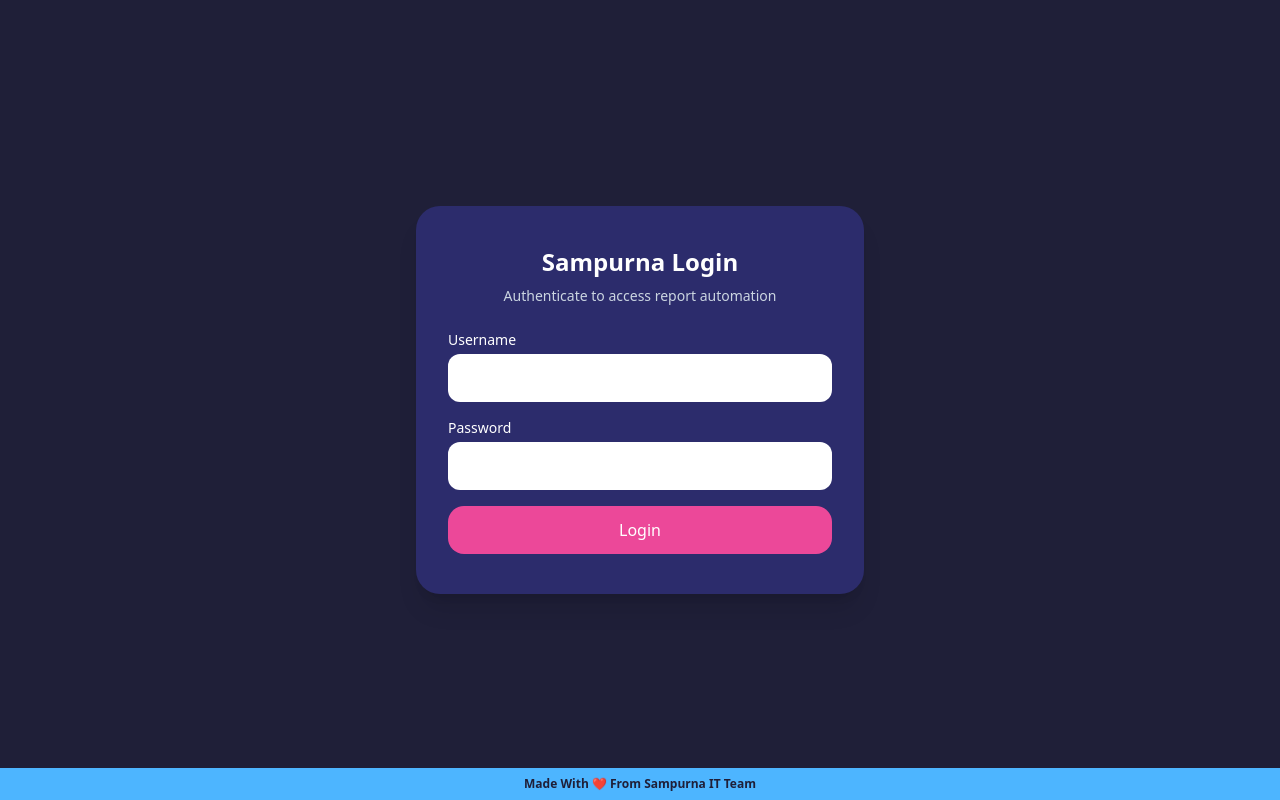
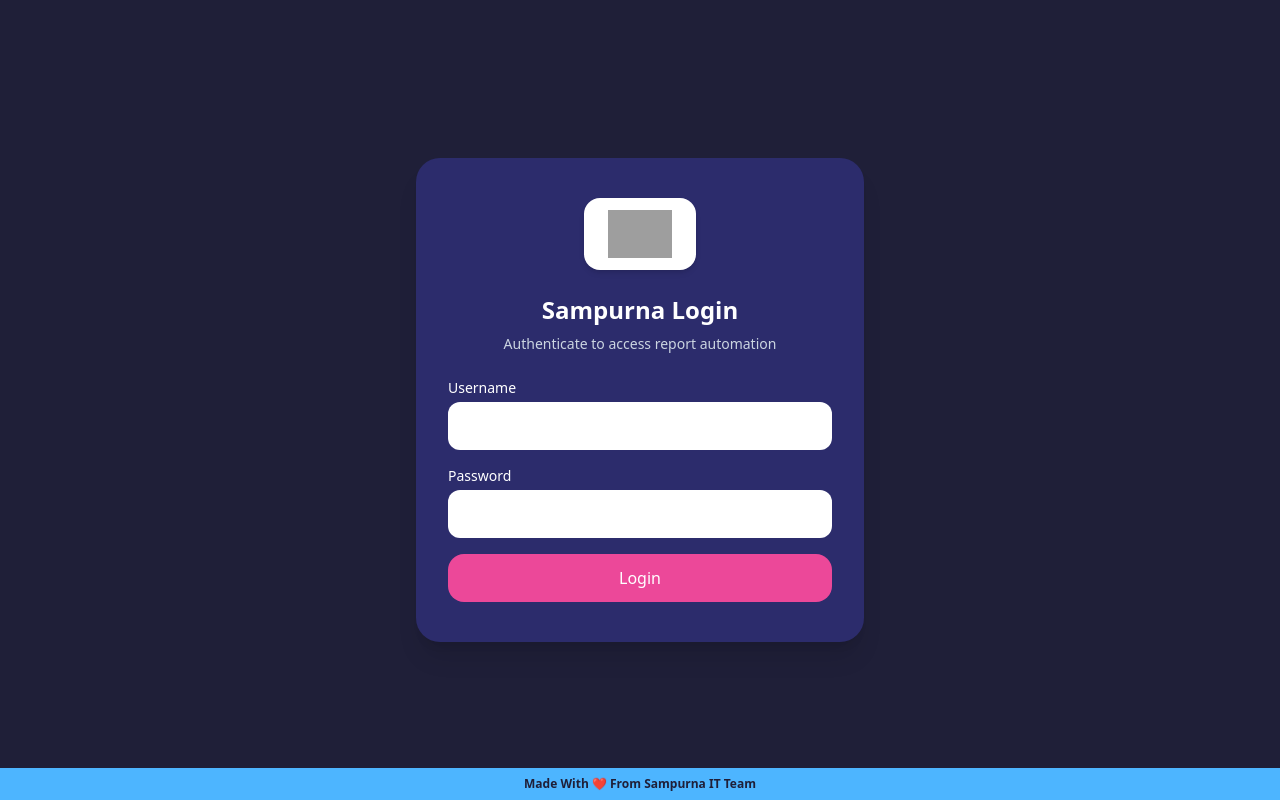
Before and after one commit to Anindita-sfspl/demo_chatbot, a plain HTML site: page chatbot-ui/index.html in a window 1280 px wide. Drawn offline with nearby package versions, Linux system fonts and the light colour scheme; grey boxes are pictures that could not be loaded.

Commit message:
Update index.html

```diff
--- a/chatbot-ui/index.html
+++ b/chatbot-ui/index.html
@@ -9,7 +9,16 @@
 <body class="min-h-screen bg-[#1F1F38] flex items-center justify-center">
 
   <div class="bg-[#2C2C6C] w-full max-w-md rounded-3xl px-8 py-10 shadow-xl">
-
+<!-- Logo -->
+<div class="flex justify-center mb-6">
+  <div class="bg-white rounded-2xl px-6 py-3 shadow-md inline-flex items-center justify-center">
+    <img
+      src="https://raw.githubusercontent.com/da-sfspl/logo/1f152b53ba5e2d24ccabb3adf43ecc0e8b5438bf/Sampurna%20logo%20final%20without%20tagline%20png(2)%202%20(1).png"
+      alt="Sampurna"
+      class="h-10 md:h-12 object-contain"
+    />
+  </div>
+</div>
     <h1 class="text-2xl font-semibold text-center text-white mb-2">
       Sampurna Login
     </h1>
```
